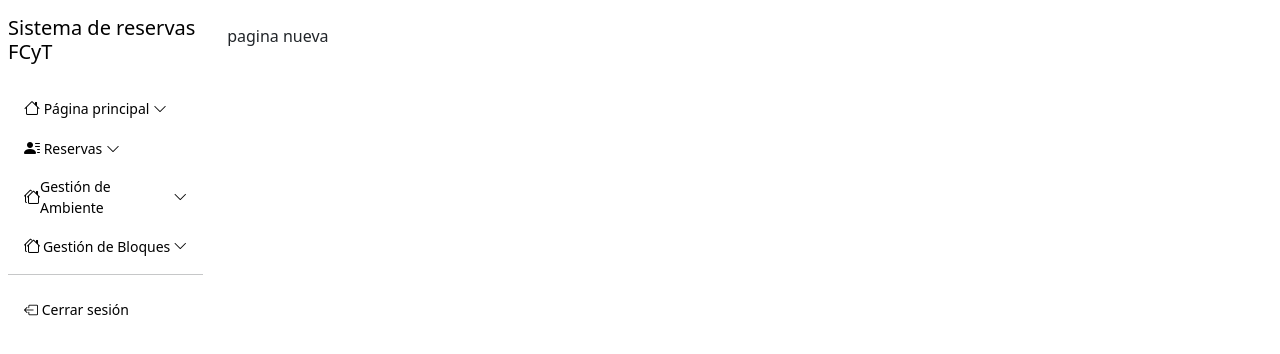
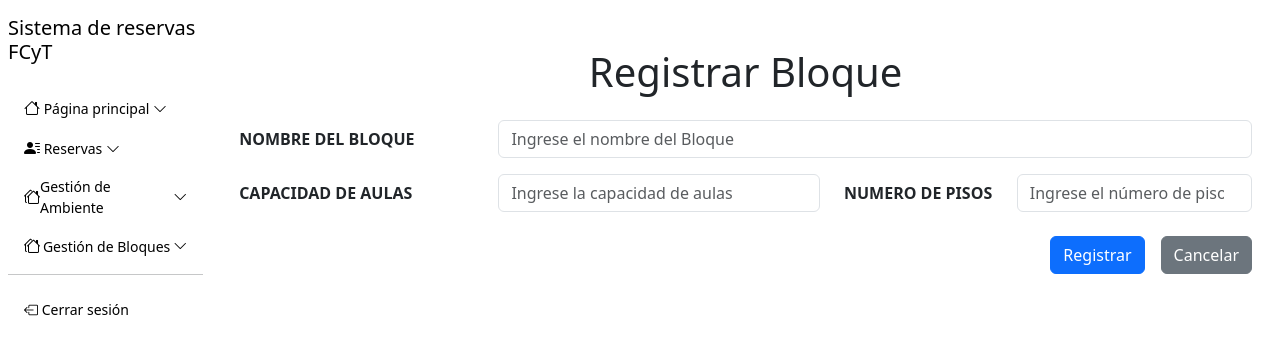
Before and after one commit to BruteForceSolutionsSRL/reservation-system-front, a React (Vite) app: page /superuser/block-register in a window 1280 px wide. Shown: the top 354 px of the page. Built offline with nearby package versions, Linux system fonts and the light colour scheme; no server answers.

Commit message:
registration form implementation

```diff
--- a/src/Pages/SuperUser/BlockRegister/BlockRegister.jsx
+++ b/src/Pages/SuperUser/BlockRegister/BlockRegister.jsx
@@ -1,9 +1,226 @@
+import React, { useState, useEffect } from "react";
+import Container from "react-bootstrap/Container";
+import Row from "react-bootstrap/Row";
+import Col from "react-bootstrap/Col";
+import Button from "react-bootstrap/Button";
+import Form from "react-bootstrap/Form";
+import "bootstrap/dist/css/bootstrap.min.css";
 
 function BlockRegister() {
+  const URL = import.meta.env.VITE_REACT_API_URL;
+  const [block, setBlock] = useState([]);
+  const [formData, setFormData] = useState({
+    name_block: "",
+    capacity_class: "",
+    number_floors: "",
+  });
 
-    return (
-        <div>pagina nueva</div>
-    );
+  const [errors, setErrors] = useState({
+    name_block: "",
+    capacity_class: "",
+    number_floors: "",
+  });
+
+  useEffect(() => {
+    fetchData(`blocks`, setBlock);
+  }, []);
+
+  const fetchData = async (endpoint, setterFunction) => {
+    try {
+      const response = await fetch(URL + endpoint);
+      if (!response.ok) {
+        throw new Error("Network response was not ok");
+      }
+      const data = await response.json();
+      setterFunction(data);
+      console.log(data);
+    } catch (error) {
+      console.error("Error fetching data:", error);
+    }
+  };
+
+  const validateNameBlock = (value) => {
+    if (!value) {
+      return "Ingrese el nombre del bloque.";
+    }
+    return null;
+  };
+
+  const validateCapacity = (value) => {
+    if (!value) {
+      return "Ingrese una capacidad.";
+    } else if (value < 1 || value > 25) {
+      return "La cantidad de aulas debe ser mayor a 0 y menor a 26.";
+    }
+    return null;
+  };
+
+  const validateFloor = (value) => {
+    if (!value) {
+      return "Ingrese un número de piso.";
+    } else if (value > 6) {
+      return "El número de pisos debe ser menor a 6";
+    }
+    return null;
+  };
+
+  const handleSubmit = (e) => {
+    e.preventDefault();
+    let newErrors = {};
+    newErrors.name_block = validateNameBlock(formData.name_block);
+    newErrors.capacity_class = validateCapacity(formData.capacity_class);
+    newErrors.number_floors = validateFloor(formData.number_floors);
+
+    setErrors(newErrors);
+    if (
+      !newErrors.name_block &&
+      !newErrors.capacity_class &&
+      !newErrors.number_floors
+    ) {
+      const isDuplicateName = block.some(
+        (block) => block.block_name === formData.name_block
+      );
+      if (isDuplicateName) {
+        console.log("es igual");
+      } else {
+        console.log(formData);
+      }
+    }
+    console.log("LLENE EL FORMULARIO");
+  };
+
+  const handleChange = (event) => {
+    const { name, value } = event.target;
+    setFormData({
+      ...formData,
+      [name]: value,
+    });
+    const error = validators[name](value);
+    setErrors({
+      ...errors,
+      [name]: error,
+    });
+  };
+
+  const validators = {
+    name_block: validateNameBlock,
+    capacity_class: validateCapacity,
+    number_floors: validateFloor,
+  };
+
+  const handleKeyDown = (event) => {
+    if (
+      event.key === "-" ||
+      event.key === "." ||
+      event.key === "," ||
+      event.key === "e" ||
+      event.key === "+" ||
+      event.key === "E"
+    ) {
+      event.preventDefault();
+    }
+  };
+
+  const handleEnvironmentNameChange = (event) => {
+    const { value } = event.target;
+    const transformedValue = value
+      .toUpperCase()
+      .split("")
+      .filter((char) => /[A-Z0-9\s\-]/.test(char))
+      .join("");
+    setFormData({
+      ...formData,
+      name_block: transformedValue,
+    });
+    const error = validators.name_block(transformedValue);
+    setErrors({
+      ...errors,
+      name_block: error,
+    });
+  };
+
+  return (
+    <Container>
+      <h1 className="text-center my-4">Registrar Bloque</h1>
+      <Form noValidate onSubmit={handleSubmit}>
+        <div>
+          <Row className="mb-3 align-items-center">
+            <Col md={3} className="d-flex align-items-center">
+              <Form.Label className="fw-bold col-form-label mb-0">
+                NOMBRE DEL BLOQUE
+              </Form.Label>
+            </Col>
+            <Col md={9}>
+              <Form.Control
+                type="text"
+                name="name_block"
+                placeholder="Ingrese el nombre del Bloque"
+                onKeyDown={handleEnvironmentNameChange}
+                value={formData.name_block}
+                onChange={handleEnvironmentNameChange}
+                isInvalid={!!errors.name_block}
+              />
+              <Form.Control.Feedback type="invalid">
+                {errors.name_block}
+              </Form.Control.Feedback>
+            </Col>
+          </Row>
+        </div>
+
+        <Row className="mb-3 align-items-center">
+          <Col md={3} className="d-flex align-items-center">
+            <Form.Label className="fw-bold col-form-label mb-0">
+              CAPACIDAD DE AULAS
+            </Form.Label>
+          </Col>
+          <Col md={4}>
+            <Form.Control
+              type="number"
+              name="capacity_class"
+              onKeyDown={handleKeyDown}
+              placeholder="Ingrese la capacidad de aulas"
+              value={formData.capacity_class}
+              onChange={handleChange}
+              isInvalid={!!errors.capacity_class}
+            />
+            <Form.Control.Feedback type="invalid">
+              {errors.capacity_class}
+            </Form.Control.Feedback>
+          </Col>
+
+          <Col md={2} className="d-flex align-items-center">
+            <Form.Label className="fw-bold col-form-label mb-0">
+              NUMERO DE PISOS
+            </Form.Label>
+          </Col>
+          <Col md={3}>
+            <Form.Control
+              type="number"
+              name="number_floors"
+              min={0}
+              onKeyDown={handleKeyDown}
+              placeholder="Ingrese el número de pisos"
+              value={formData.number_floors}
+              onChange={handleChange}
+              isInvalid={!!errors.number_floors}
+            />
+            <Form.Control.Feedback type="invalid">
+              {errors.number_floors}
+            </Form.Control.Feedback>
+          </Col>
+        </Row>
+
+        <div className="d-flex justify-content-end mt-4">
+          <Button className="me-3" variant="primary" type="submit">
+            Registrar
+          </Button>
+          <Button variant="secondary" type="button">
+            Cancelar
+          </Button>
+        </div>
+      </Form>
+    </Container>
+  );
 }
 
 export default BlockRegister;
```
Also changed, not shown: src/Pages/SuperUser/BlockRegister/BlockRegister.css (added, +18 -0 lines).
